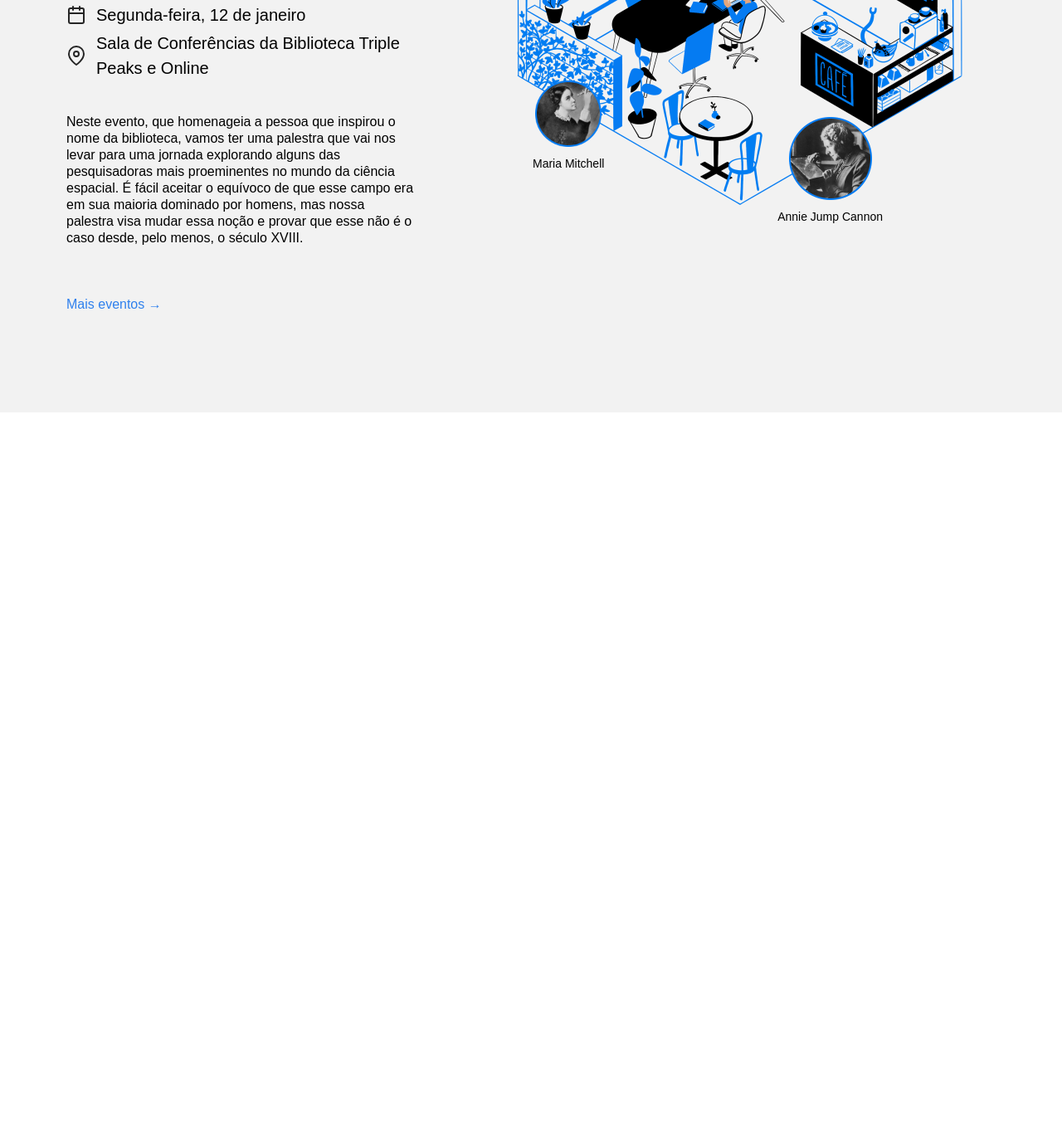
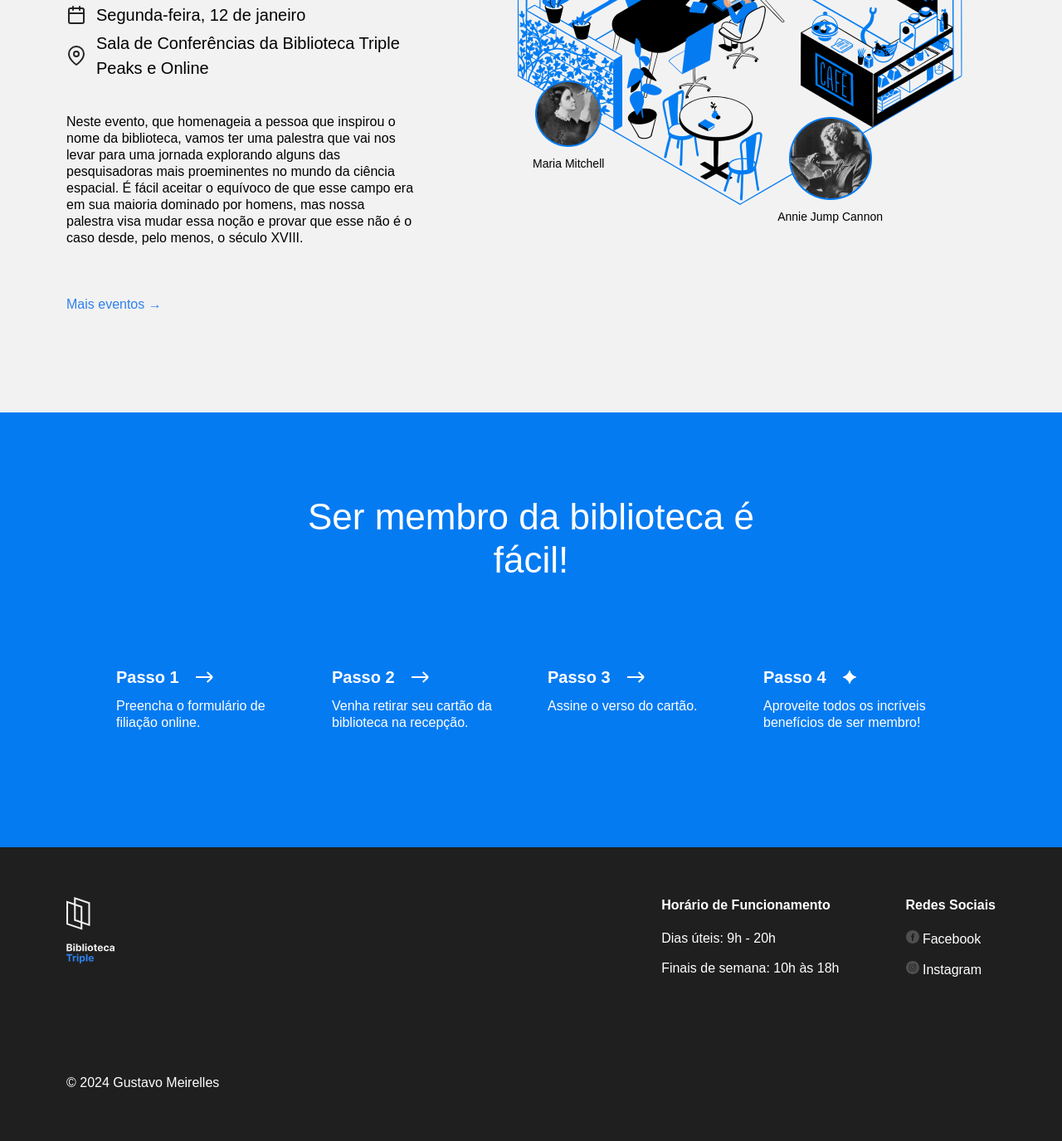
Before and after one commit to GustavoMeirellesD3V/web_project_library_pt, a plain HTML site: page index.html in a window 1280 px wide. Shown: the part 2493-3868 px from the top of the page at 83% size. Before the commit the page ends 2990 px from the top, so only its background shows below. Drawn offline with Linux system fonts and the light colour scheme.

Commit message:
Projeto 100% concluido

```diff
--- a/index.html
+++ b/index.html
@@ -216,7 +216,106 @@
             </div>
           </div>
         </section>
+        <section class="membership">
+          <h2 class="membership__title">Ser membro da biblioteca é fácil!</h2>
+          <ul class="membership__steps">
+            <li class="step">
+              <h3 class="step__title">
+                Passo 1
+                <img
+                  src="./images/icon_step_forward.svg"
+                  alt="icon forward"
+                  class="step__icon"
+                />
+              </h3>
+              <p class="step__description">
+                Preencha o formulário de filiação online.
+              </p>
+            </li>
+            <li class="step">
+              <h3 class="step__title">
+                Passo 2
+                <img
+                  src="./images/icon_step_forward.svg"
+                  alt="icon forward"
+                  class="step__icon"
+                />
+              </h3>
+              <p class="step__description">
+                Venha retirar seu cartão da biblioteca na recepção.
+              </p>
+            </li>
+            <li class="step">
+              <h3 class="step__title">
+                Passo 3
+                <img
+                  src="./images/icon_step_forward.svg"
+                  alt="icon forward"
+                  class="step__icon"
+                />
+              </h3>
+              <p class="step__description">Assine o verso do cartão.</p>
+            </li>
+            <li class="step">
+              <h3 class="step__title">
+                Passo 4
+                <img
+                  src="./images/icon_step_finish.svg"
+                  alt="icon finish"
+                  class="step__icon"
+                />
+              </h3>
+              <p class="step__description">
+                Aproveite todos os incríveis benefícios de ser membro!
+              </p>
+            </li>
+          </ul>
+        </section>
       </main>
+      <footer class="footer">
+        <div class="footer__columns">
+          <div class="footer__column">
+            <img
+              src="./images/logo_white.svg"
+              class="footer__logo"
+              alt="Logotipo da Biblioteca Triple Peaks"
+            />
+          </div>
+          <div class="footer__column footer__column_content_hours">
+            <h2 class="footer__column-heading">Horário de Funcionamento</h2>
+            <ul class="footer__list">
+              <li class="footer__list-item">Dias úteis: 9h - 20h</li>
+              <li class="footer__list-item">Finais de semana: 10h às 18h</li>
+            </ul>
+          </div>
+          <div class="footer__column footer__column_content_social">
+            <h2 class="footer__column-heading">Redes Sociais</h2>
+            <ul class="footer__list">
+              <li class="footer__list-item">
+                <a href="#" class="footer__column-link">
+                  <img
+                    src="./images/facebook_white.svg"
+                    alt="Logo Facebook"
+                    class="footer__social-icon"
+                  />
+                  Facebook
+                </a>
+              </li>
+              <li class="footer__list-item">
+                <a href="#" class="footer__column-link">
+                  <img
+                    src="./images/instagram_white.svg"
+                    alt="Logo Instagram"
+                    class="footer__social-icon"
+                  />
+                  Instagram
+                </a>
+              </li>
+            </ul>
+          </div>
+        </div>
+        <p class="footer__copyright">© 2024 Gustavo Meirelles</p>
+      </footer>
     </div>
   </body>
 </html>
--- a/styles/style.css
+++ b/styles/style.css
@@ -281,3 +281,105 @@
   font-size: 14px;
   margin: 0;
 }
+
+.membership {
+  padding: 100px 0 140px;
+  background-color: #057bf2;
+  color: #ffffff;
+}
+
+.membership__title {
+  max-width: 574px;
+  margin: 0 auto;
+  text-align: center;
+  font-size: 44px;
+  font-weight: 500;
+  line-height: 52px;
+}
+
+.membership__steps {
+  list-style-type: none;
+  padding: 0;
+  margin: 100px 0 0;
+  display: flex;
+  justify-content: center;
+  gap: 40px;
+}
+
+.step {
+  flex-basis: 220px;
+}
+
+.step__title {
+  margin: 0;
+  font-size: 20px;
+  line-height: 30px;
+  font-weight: 700;
+  display: flex;
+  align-items: center;
+}
+
+.step__icon {
+  margin-left: 20px;
+}
+
+.step__description {
+  margin: 10px 0 0;
+}
+
+.footer {
+  box-sizing: border-box;
+  background-color: #1f1f1f;
+  color: #ffffff;
+  padding: 60px 80px;
+  font-size: 16px;
+  line-height: 20px;
+}
+
+.footer__columns {
+  display: flex;
+}
+
+.footer__column_content_hours {
+  margin-left: auto;
+}
+
+.footer__column_content_social {
+  margin-left: 80px;
+}
+
+.footer__logo {
+  width: 58px;
+  height: 80px;
+}
+
+.footer__column-heading {
+  font-size: 16px;
+  line-height: 20px;
+  margin: 0 0 20px;
+}
+
+.footer__list {
+  /* O código abaixo remove os estilos do navegador padrão para listas */
+  list-style-type: none;
+  padding: 0;
+  margin: 0;
+}
+
+.footer__list-item {
+  margin-bottom: 16px;
+}
+
+.footer__column-link {
+  color: white;
+  text-decoration: none;
+}
+
+.footer__social-icon {
+  width: 16px;
+  height: 16px;
+}
+
+.footer__copyright {
+  margin: 100px 0 0;
+}
```
